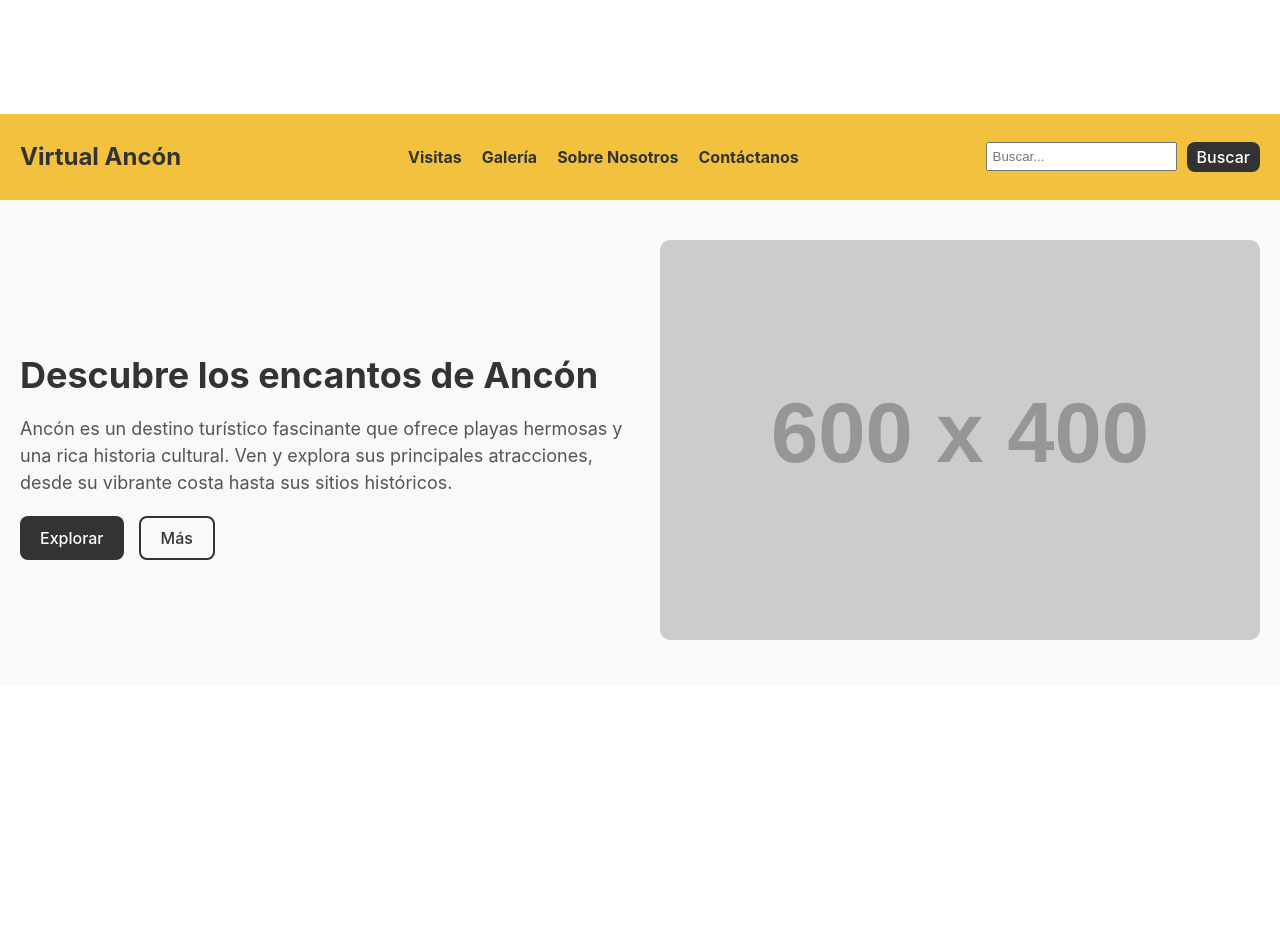
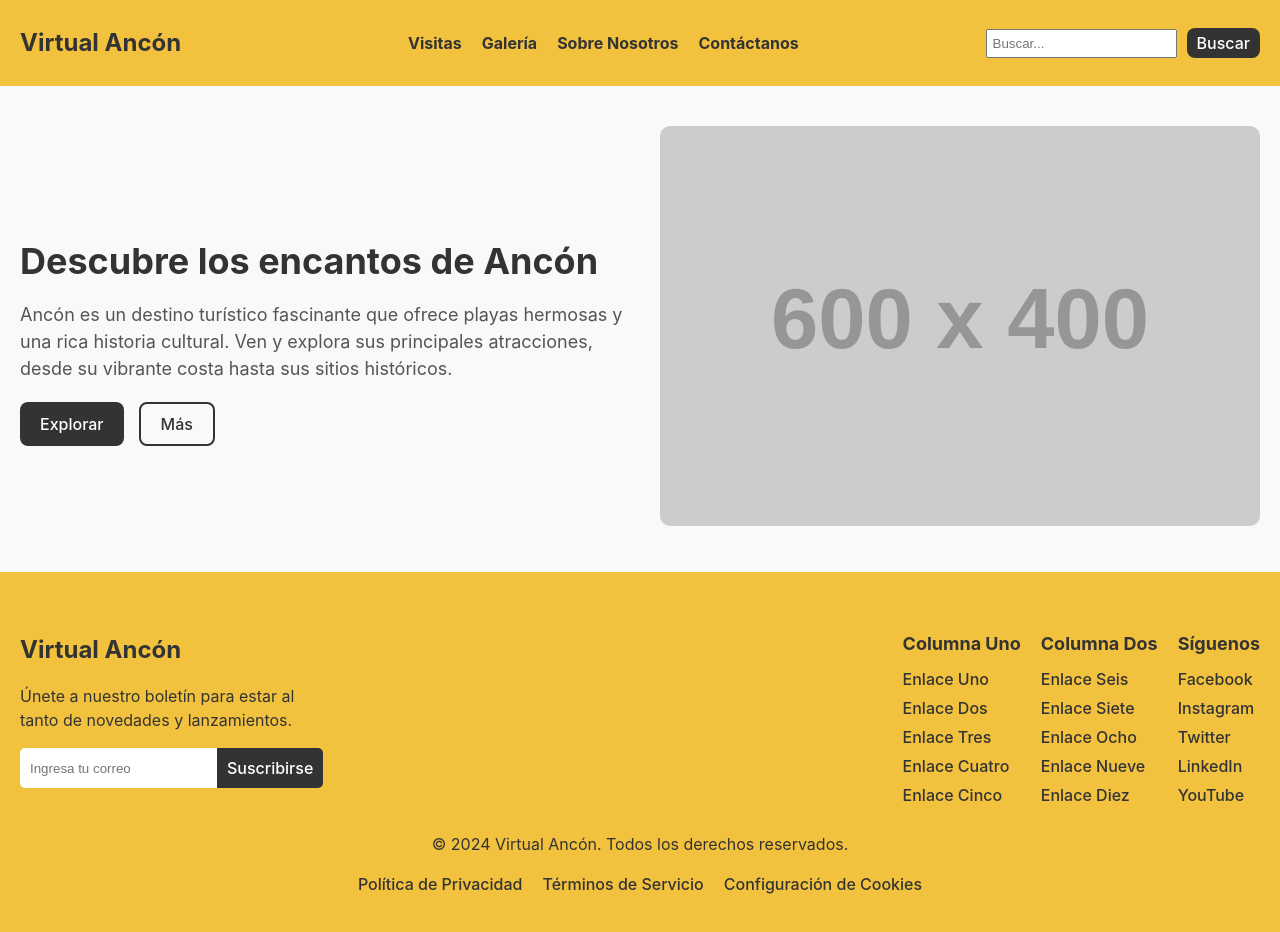
Before and after one commit to D4Y4TUR1/Anc-n-Virtual, a React (Vite) app: page / in a window 1280 px wide. Shown: the top 932 px of the page. Before the commit the page ends 800 px from the top, so only its background shows below. Built offline with nearby package versions, Linux system fonts and the light colour scheme.

Commit message:
feat: add Footer component with basic layout

```diff
--- a/src/App.jsx
+++ b/src/App.jsx
@@ -2,12 +2,14 @@
 import React from 'react';
 import Navbar from './components/Navbar';
 import Hero from './components/Hero';
+import Footer from './components/Footer'; // Importar el Footer
 
 function App() {
   return (
     <div className="App">
       <Navbar />
       <Hero />
+      <Footer />
     </div>
   );
 }
--- /dev/null
+++ b/src/components/Footer.css
@@ -0,0 +1,82 @@
+/* src/components/Footer.css */
+.footer {
+    background-color: #f2c23e; /* Fondo amarillo */
+    padding: 40px 20px;
+    color: #333;
+    }
+
+    .footer-content {
+        display: flex;
+        justify-content: space-between;
+        flex-wrap: wrap;
+    }
+
+    .footer-logo {
+        max-width: 300px;
+    }
+
+    .footer-logo h2 {
+        font-size: 24px;
+        margin-bottom: 10px;
+    }
+
+    .footer-subscribe {
+        display: flex;
+        margin-top: 10px;
+    }
+
+    .footer-subscribe input {
+        padding: 10px;
+        border: none;
+        border-radius: 5px 0 0 5px;
+        outline: none;
+    }
+
+    .footer-subscribe button {
+        padding: 10px;
+        background-color: #333;
+        color: white;
+        border: none;
+        border-radius: 0 5px 5px 0;
+        cursor: pointer;
+    }
+
+    .footer-links {
+        display: flex;
+        gap: 20px;
+    }
+
+    .footer-column {
+        max-width: 200px;
+    }
+
+    .footer-column h3 {
+        font-size: 18px;
+        margin-bottom: 10px;
+    }
+
+    .footer-column a {
+        display: block;
+        text-decoration: none;
+        color: #333;
+        margin: 5px 0;
+    }
+
+    .footer-column a:hover {
+        color: #555;
+    }
+
+    .footer-bottom {
+        margin-top: 20px;
+        text-align: center;
+    }
+
+    .footer-policy-links a {
+        margin: 0 10px;
+        text-decoration: none;
+        color: #333;
+    }
+
+    .footer-policy-links a:hover {
+        color: #555;
+    }
--- /dev/null
+++ b/src/components/Footer.jsx
@@ -0,0 +1,58 @@
+// src/components/Footer.jsx
+import React from 'react';
+import './Footer.css'; // Importar archivo CSS para los estilos
+
+function Footer() {
+    return (
+        <footer className="footer">
+        <div className="footer-content">
+            <div className="footer-logo">
+            <h2>Virtual Ancón</h2>
+            <p>Únete a nuestro boletín para estar al tanto de novedades y lanzamientos.</p>
+            <div className="footer-subscribe">
+                <input type="email" placeholder="Ingresa tu correo" />
+                <button>Suscribirse</button>
+            </div>
+            </div>
+
+            <div className="footer-links">
+            <div className="footer-column">
+                <h3>Columna Uno</h3>
+                <a href="#!">Enlace Uno</a>
+                <a href="#!">Enlace Dos</a>
+                <a href="#!">Enlace Tres</a>
+                <a href="#!">Enlace Cuatro</a>
+                <a href="#!">Enlace Cinco</a>
+            </div>
+            <div className="footer-column">
+                <h3>Columna Dos</h3>
+                <a href="#!">Enlace Seis</a>
+                <a href="#!">Enlace Siete</a>
+                <a href="#!">Enlace Ocho</a>
+                <a href="#!">Enlace Nueve</a>
+                <a href="#!">Enlace Diez</a>
+            </div>
+            <div className="footer-column">
+                <h3>Síguenos</h3>
+                <a href="#!">Facebook</a>
+                <a href="#!">Instagram</a>
+                <a href="#!">Twitter</a>
+                <a href="#!">LinkedIn</a>
+                <a href="#!">YouTube</a>
+            </div>
+            </div>
+        </div>
+
+        <div className="footer-bottom">
+            <p>© 2024 Virtual Ancón. Todos los derechos reservados.</p>
+            <div className="footer-policy-links">
+            <a href="#!">Política de Privacidad</a>
+            <a href="#!">Términos de Servicio</a>
+            <a href="#!">Configuración de Cookies</a>
+            </div>
+        </div>
+        </footer>
+    );
+}
+
+export default Footer;
```
